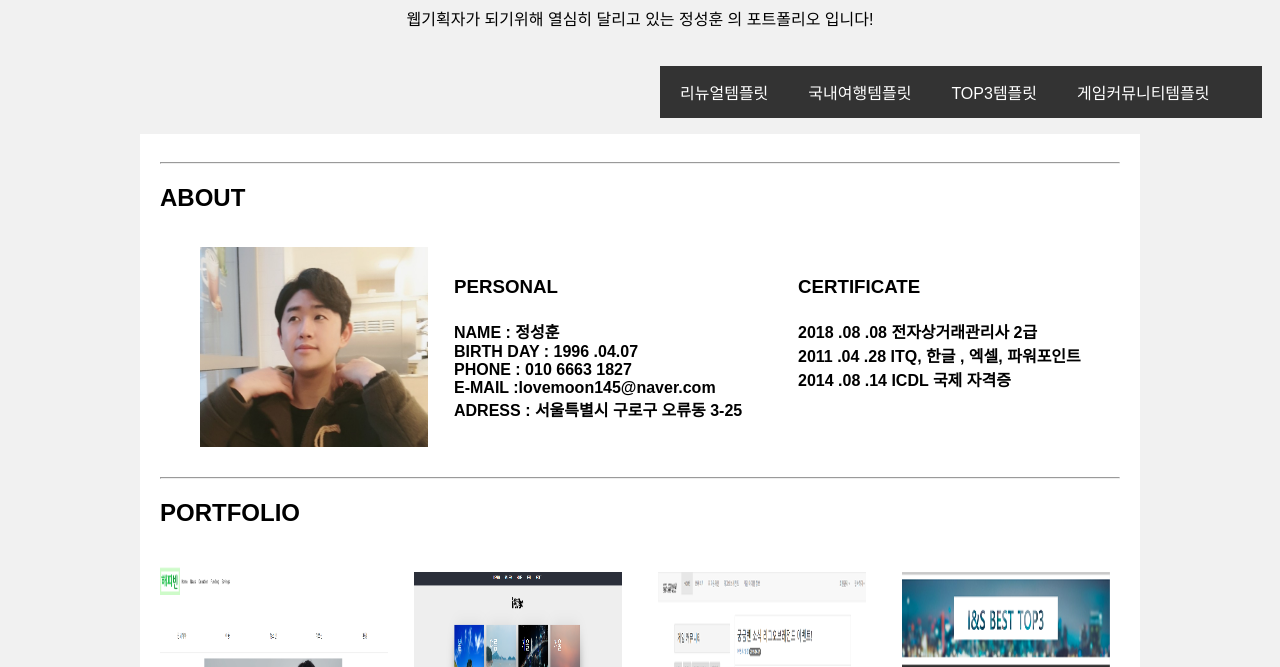
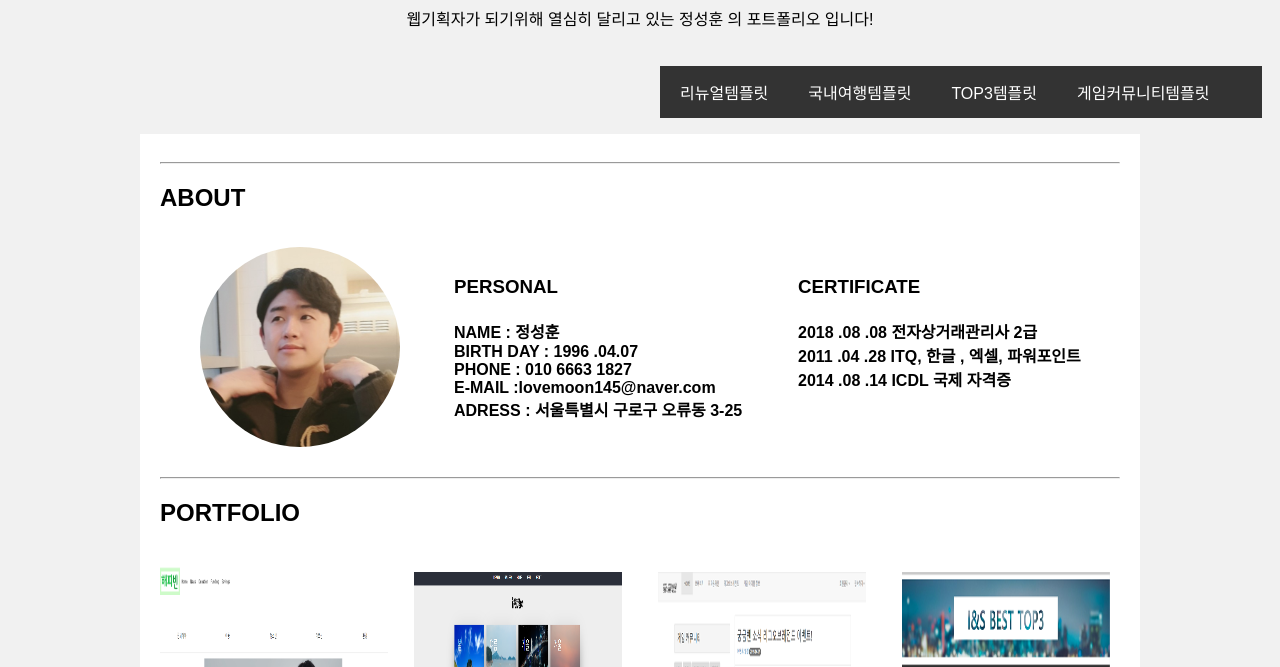
Before and after one commit to seonghunjung/jsh, a plain HTML site: page jshp/index.html in a window 1280 px wide. Shown: the part 133-800 px from the top of the page. Drawn offline with Linux system fonts and the light colour scheme.

Commit message:
Update index.html

```diff
--- a/jshp/index.html
+++ b/jshp/index.html
@@ -34,7 +34,10 @@
                   <div class="column" style="
                   margin-left: 40px;">
                         <div class="container">
-                                <img src="img/123.PNG" alt="Avatar" class="image">
+                                <img src="img/123.PNG" alt="Avatar" class="image" style=" width: 200px; height: 200px;
+                                object-fit: cover;
+                                object-position: top;
+                                border-radius: 50%;">
                               </div>
 
                   </div>
```
